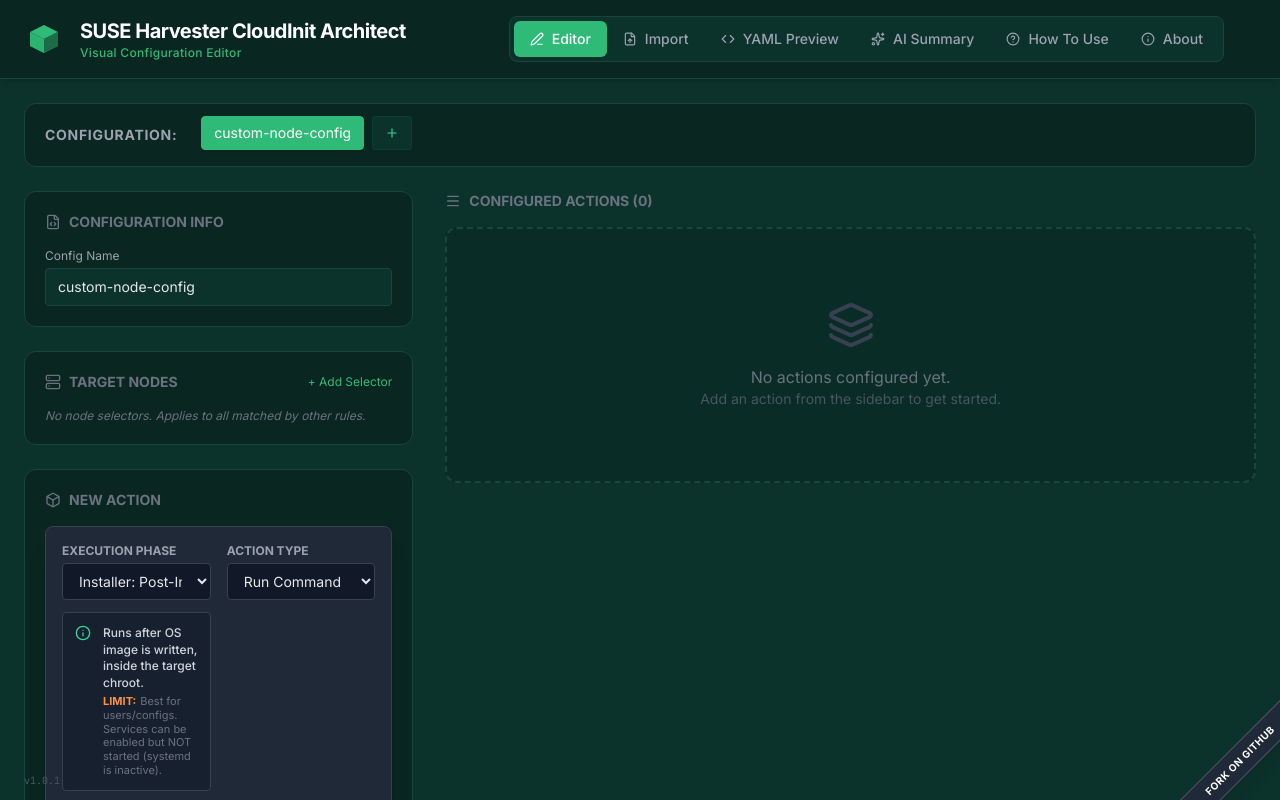
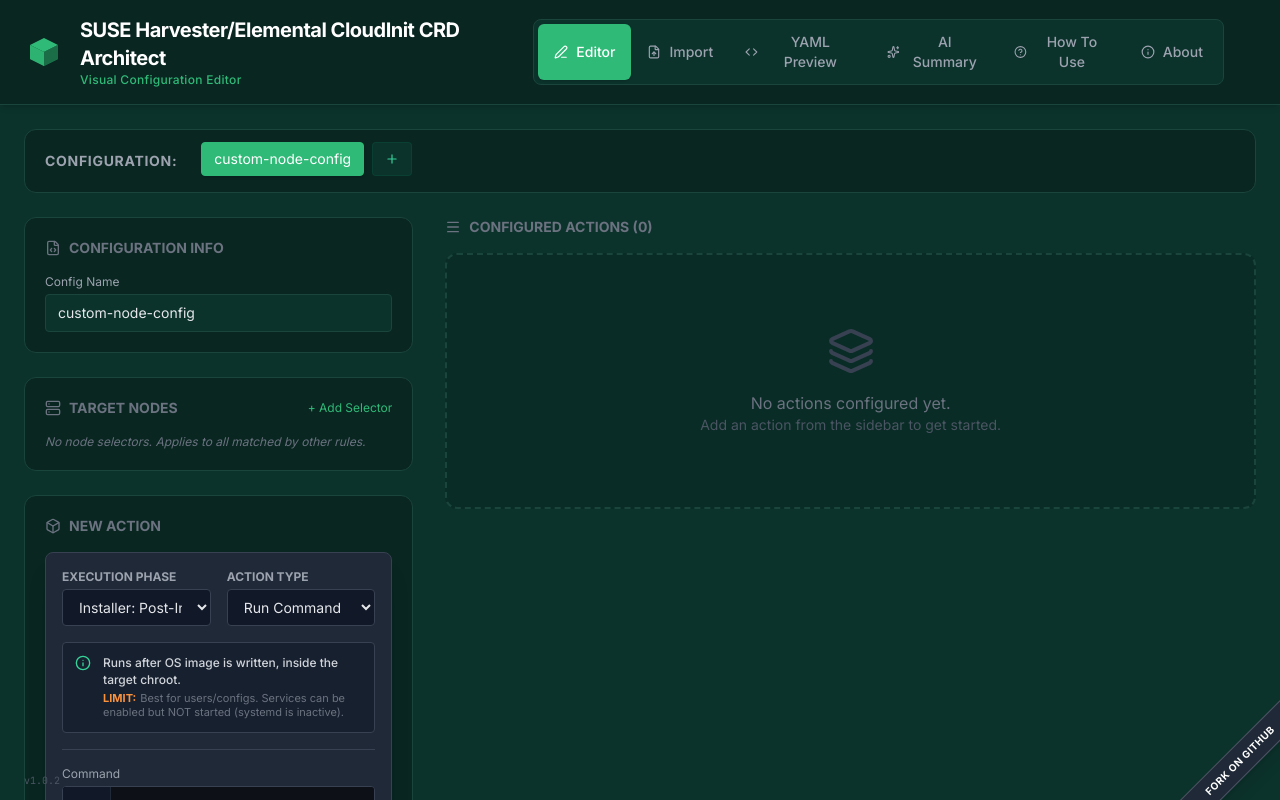
Before and after one commit to doccaz/harvester-cloud-init, a React (Vite) app: page / in a window 1280 px wide. Built offline with nearby package versions, Linux system fonts and the light colour scheme.

Commit message:
Version 1.0.2; making the info window wider; changing the main title.

```diff
--- a/App.tsx
+++ b/App.tsx
@@ -176,7 +176,7 @@
           <HarvesterLogo />
         </div>
         <div>
-          <h1 className="text-xl font-bold tracking-tight text-white">SUSE Harvester CloudInit Architect</h1>
+          <h1 className="text-xl font-bold tracking-tight text-white">SUSE Harvester/Elemental CloudInit CRD Architect</h1>
           <p className="text-xs text-[#30BA78] font-medium tracking-wide">Visual Configuration Editor</p>
         </div>
         <div className="ml-auto flex bg-[#0C322C] rounded-lg p-1 border border-[#1A453C] mr-8">
@@ -436,7 +436,7 @@
 
       {/* Version Footer */}
       <div className="fixed bottom-3 left-6 text-[10px] text-gray-600 font-mono z-50">
-        v1.0.1
+        v1.0.2
       </div>
 
       {/* Diagonal GitHub Ribbon (Bottom Right) */}
--- a/components/About.tsx
+++ b/components/About.tsx
@@ -71,7 +71,7 @@
           <div className="flex items-center gap-4 mb-2">
             <h2 className="text-2xl font-bold text-white">About This Tool</h2>
             <span className="px-2.5 py-0.5 rounded-full bg-emerald-500/10 border border-emerald-500/20 text-emerald-400 text-xs font-mono font-medium">
-              v1.0.1
+              v1.0.2
             </span>
           </div>
           <p className="text-gray-400 leading-relaxed max-w-3xl">
--- a/components/ActionForm.tsx
+++ b/components/ActionForm.tsx
@@ -103,7 +103,8 @@
 
   return (
     <div className="bg-gray-800 p-4 rounded-lg border border-gray-700 shadow-xl space-y-4">
-      <div className="flex gap-4 border-b border-gray-700 pb-4 mb-4">
+      <div className="border-b border-gray-700 pb-4 mb-4">
+        <div className="flex gap-4 mb-4">
           <div className="flex-1">
             <label className="block text-xs uppercase text-gray-400 font-bold mb-1">Execution Phase</label>
             <select
@@ -115,17 +116,6 @@
                 <option key={p} value={p}>{p}</option>
               ))}
             </select>
-
-          <div className="mt-3 bg-gray-900/50 rounded border border-gray-700 p-3 flex gap-3">
-             <Info className="text-emerald-400 flex-shrink-0" size={16} />
-             <div>
-                <p className="text-xs text-gray-300 font-medium mb-1 leading-snug">{phaseInfo.desc}</p>
-                <p className="text-[11px] text-gray-500 leading-tight">
-                   <span className="text-orange-400 font-bold uppercase mr-1">Limit:</span>
-                   {phaseInfo.limit}
-                </p>
-             </div>
-          </div>
           </div>
           <div className="flex-1">
             <label className="block text-xs uppercase text-gray-400 font-bold mb-1">Action Type</label>
@@ -140,6 +130,18 @@
               <option value={ActionType.PACKAGE}>Install Package</option>
               <option value={ActionType.USER}>Create User</option>
             </select>
+          </div>
+        </div>
+
+        <div className="bg-gray-900/50 rounded border border-gray-700 p-3 flex gap-3">
+            <Info className="text-emerald-400 flex-shrink-0" size={16} />
+            <div>
+              <p className="text-xs text-gray-300 font-medium mb-1 leading-snug">{phaseInfo.desc}</p>
+              <p className="text-[11px] text-gray-500 leading-tight">
+                  <span className="text-orange-400 font-bold uppercase mr-1">Limit:</span>
+                  {phaseInfo.limit}
+              </p>
+            </div>
         </div>
       </div>
 
--- a/metadata.json
+++ b/metadata.json
@@ -1,6 +1,6 @@
 {
   "name": "Harvester CloudInit Architect",
-  "version": "1.0.1",
+  "version": "1.0.2",
   "description": "A visual editor and validator for Harvester/Elemental CloudInit configurations. Design complex node configurations with drag-and-drop actions, node selectors, and AI-powered summaries.",
   "requestFramePermissions": []
 }
--- a/package.json
+++ b/package.json
@@ -1,7 +1,7 @@
 {
   "name": "harvester-cloudinit-architect",
   "private": true,
-  "version": "1.0.1",
+  "version": "1.0.2",
   "type": "module",
   "scripts": {
     "dev": "vite",
```
Lines whose indentation alone changed are shown as unchanged.
